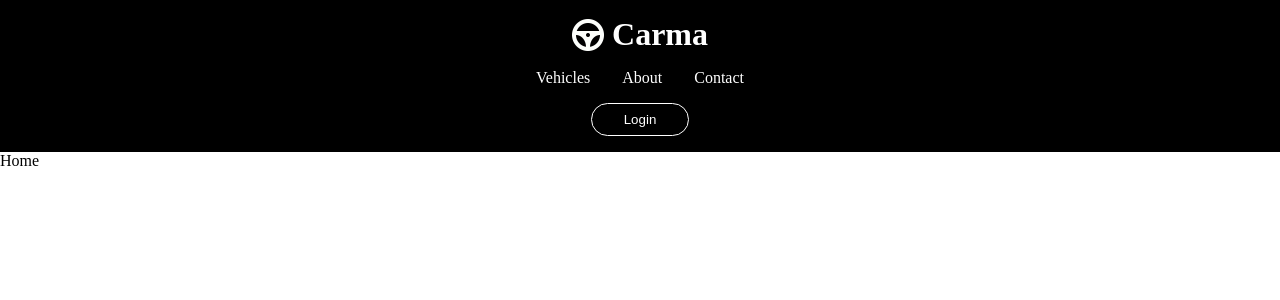
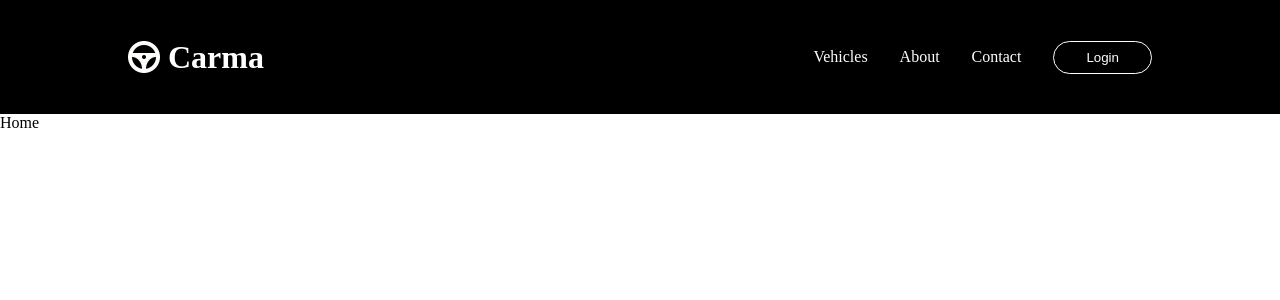
Before and after one commit to nickhuynhq/Carma, a React (Create React App) app: page / in a window 1280 px wide. Shown: the top 300 px of the page. Built offline with nearby package versions, Linux system fonts and the light colour scheme; a web font is replaced by a local one.

Commit message:
Add breakpoint styling for tablet and desktop

```diff
--- a/src/components/Header/Header.scss
+++ b/src/components/Header/Header.scss
@@ -10,6 +10,16 @@
     background-color: black;
     padding: 1rem;
     color: white;
+
+    @include tablet{
+        flex-direction: row;
+        justify-content: space-between;
+        padding: 2rem 4rem;
+    }
+
+    @include desktop{
+        padding: 2rem 8rem;
+    }
 
     &__logo{
         max-height: 2rem;
@@ -33,11 +43,20 @@
         align-items: center;
         justify-content: center;
 
+        @include tablet{
+            flex-direction: row;
+            justify-content: space-between;
+        }
+
         &-list{
             display: flex;
             justify-content: space-around;
             list-style: none;
             padding-left: 0;
+
+            @include tablet{
+                margin-right: 1rem;
+            }
 
             &-item{
                 margin: 0 1rem;
```
